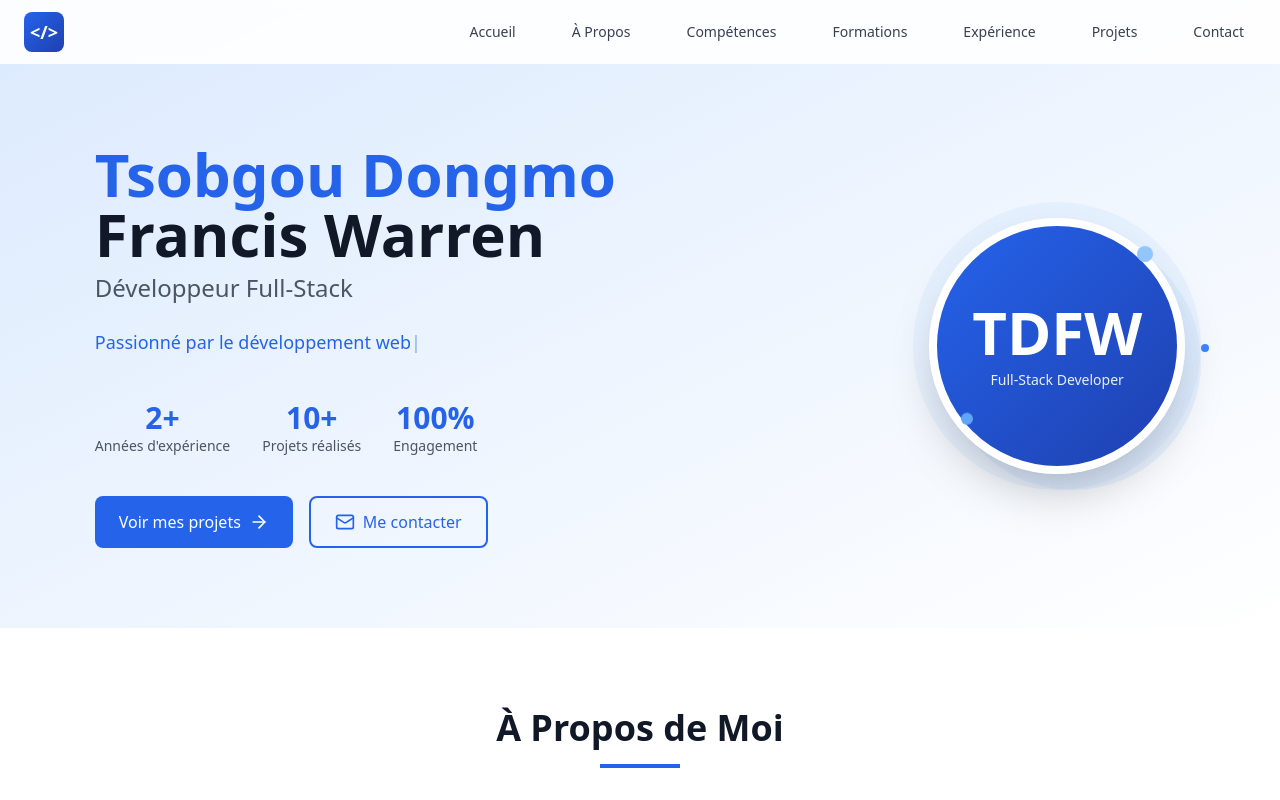
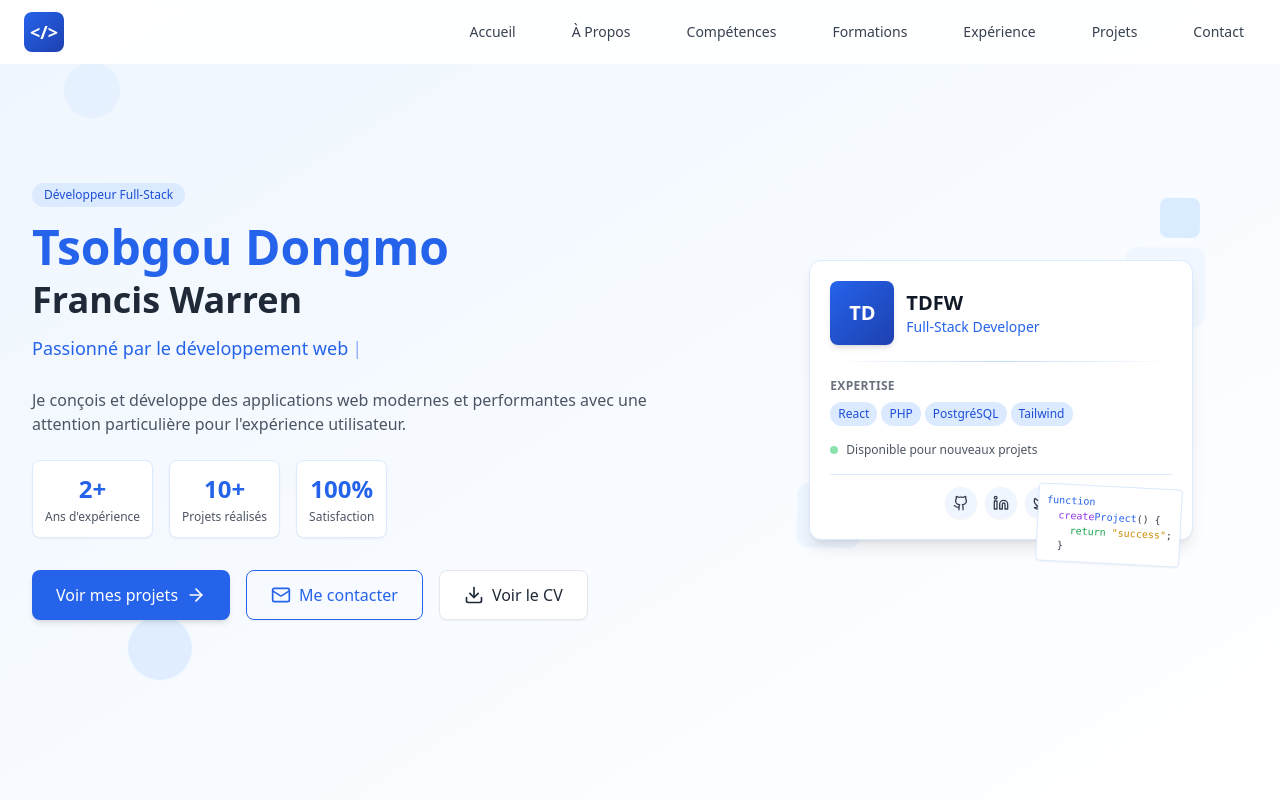
Before and after one commit to TheOne-cmyk/TDF-Portfolio, a React (Vite) app: page / in a window 1280 px wide. Shown: the top 800 px of the page. Built offline with nearby package versions, Linux system fonts and the light colour scheme.

Commit message:
modification du hero section

```diff
--- a/src/components/Hero.tsx
+++ b/src/components/Hero.tsx
@@ -1,6 +1,5 @@
-
 import React from 'react';
-import { ArrowRight, Download, Mail } from 'lucide-react';
+import { ArrowRight, Download, Mail, Linkedin, Github, Twitter } from 'lucide-react';
 import { useTypingEffect } from '../hooks/useTypingEffect';
 
 const Hero = () => {
@@ -11,90 +10,150 @@ const Hero = () => {
   ], 100, 2000);
 
   return (
-    <section id="accueil" className="min-h-screen lg:min-h-[50vh] flex items-center pt-16 bg-gradient-to-br from-blue-100 to-white">
-      <div className="max-w-7xl mx-auto px-4 sm:px-6 lg:px-8 py-20">
-        <div className="grid grid-cols-1 lg:grid-cols-2 gap-12 items-center">
-          {/* Contenu à gauche */}
-          <div className="animate-on-scroll opacity-0">
-            <div className="space-y-6">
-              <div className="space-y-2">
-                <h1 className="text-4xl md:text-5xl lg:text-6xl font-bold text-gray-900 leading-tight">
-                  <span className="text-blue-600">Tsobgou Dongmo</span>
-                  <br />
-                  Francis Warren
+    <section id="accueil" className="min-h-screen flex items-center justify-center relative overflow-hidden bg-gradient-to-br from-blue-50 to-white py-4 lg:py-8">
+      {/* Éléments décoratifs flottants - version plus subtile */}
+      <div className="absolute top-10 left-5 lg:top-16 lg:left-16 w-14 h-14 bg-blue-200 rounded-full opacity-20 animate-float"></div>
+      <div className="absolute top-1/4 right-8 lg:right-20 w-10 h-10 bg-blue-300 rounded-lg opacity-30 animate-float" style={{ animationDelay: '2s' }}></div>
+      <div className="absolute bottom-20 left-16 lg:bottom-28 lg:left-32 w-16 h-16 bg-blue-400 rounded-full opacity-15 animate-float" style={{ animationDelay: '4s' }}></div>
+
+      <div className="max-w-7xl mx-auto px-4 sm:px-6 lg:px-8 relative z-10 w-full mt-10 lg:mt-0">
+        <div className="flex flex-col lg:flex-row items-center gap-6 lg:gap-8 xl:gap-12">
+          {/* Contenu principal - Prend plus d'espace sur desktop */}
+          <div className="w-full lg:w-7/12 xl:w-8/12 text-center lg:text-left">
+            <div className="mb-4 lg:mb-6">
+              <div className="inline-block px-3 py-1 bg-blue-100 text-blue-700 rounded-full text-xs font-medium mb-3 lg:mb-4">
+                Développeur Full-Stack
+              </div>
+
+              <h1 className="text-3xl md:text-4xl lg:text-5xl xl:text-6xl font-bold text-gray-900 mb-2 lg:mb-3">
+                <span className="text-blue-600 block">Tsobgou Dongmo</span>
+                <span className="text-gray-800 text-2xl md:text-3xl lg:text-4xl xl:text-5xl">Francis Warren</span>
               </h1>
-                <div className="text-xl md:text-2xl text-gray-600 font-medium">
-                  Développeur Full-Stack
+
+              {/* Effet de typing */}
+              <div className="h-7 lg:h-8 mb-4 lg:mb-6 flex justify-center lg:justify-start">
+                <p className="text-base lg:text-lg text-blue-600 font-medium inline-flex items-center">
+                  {typingText}
+                  <span className="animate-pulse ml-1">|</span>
+                </p>
+              </div>
+
+              {/* Description concise */}
+              <p className="text-gray-600 text-sm lg:text-base max-w-2xl mx-auto lg:mx-0 mb-4 lg:mb-6">
+                Je conçois et développe des applications web modernes et performantes
+                avec une attention particulière pour l'expérience utilisateur.
+              </p>
+            </div>
+
+            {/* Statistiques modernes - alignées horizontalement */}
+            <div className="flex justify-center lg:justify-start gap-3 lg:gap-4 mb-6 lg:mb-8">
+              <div className="bg-white p-2 lg:p-3 rounded-lg shadow-sm border border-blue-100 flex flex-col items-center min-w-[80px] lg:min-w-[90px]">
+                <div className="text-xl lg:text-2xl font-bold text-blue-600 mb-1">2+</div>
+                <div className="text-xs text-gray-600">Ans d'expérience</div>
+              </div>
+              <div className="bg-white p-2 lg:p-3 rounded-lg shadow-sm border border-blue-100 flex flex-col items-center min-w-[80px] lg:min-w-[90px]">
+                <div className="text-xl lg:text-2xl font-bold text-blue-600 mb-1">10+</div>
+                <div className="text-xs text-gray-600">Projets réalisés</div>
+              </div>
+              <div className="bg-white p-2 lg:p-3 rounded-lg shadow-sm border border-blue-100 flex flex-col items-center min-w-[80px] lg:min-w-[90px]">
+                <div className="text-xl lg:text-2xl font-bold text-blue-600 mb-1">100%</div>
+                <div className="text-xs text-gray-600">Satisfaction</div>
               </div>
             </div>
 
-              {/* Effet de typing */}
-              <div className="h-8">
-                <p className="text-lg text-blue-600 font-medium">
-                  {typingText}
-                  <span className="animate-pulse">|</span>
-                </p>
-              </div>
-
-              {/* Statistiques */}
-              <div className="flex flex-wrap gap-8 py-4">
-                <div className="text-center">
-                  <div className="text-3xl font-bold text-blue-600">2+</div>
-                  <div className="text-sm text-gray-600">Années d'expérience</div>
-                </div>
-                <div className="text-center">
-                  <div className="text-3xl font-bold text-blue-600">10+</div>
-                  <div className="text-sm text-gray-600">Projets réalisés</div>
-                </div>
-                <div className="text-center">
-                  <div className="text-3xl font-bold text-blue-600">100%</div>
-                  <div className="text-sm text-gray-600">Engagement</div>
-                </div>
-              </div>
-
-              {/* CTA Buttons */}
-              <div className="flex flex-col lg:flex-row gap-4">
+            {/* Boutons d'action */}
+            <div className="flex flex-row sm:flex-row gap-4 justify-center lg:justify-start">
               <a
                 href="#projets"
-                  className="inline-flex items-center px-6 py-3 bg-blue-600 text-white font-medium rounded-lg hover:bg-blue-700 transition-colors duration-200 group"
+                className="inline-flex items-center justify-center px-6 py-3 bg-blue-600 text-white font-medium rounded-lg hover:bg-blue-700 transition-all duration-200 group shadow-md hover:shadow-lg"
               >
                 Voir mes projets
                 <ArrowRight className="ml-2 w-5 h-5 group-hover:translate-x-1 transition-transform duration-200" />
               </a>
               <a
                 href="#contact"
-                  className="inline-flex items-center px-6 py-3 border-2 border-blue-600 text-blue-600 font-medium rounded-lg hover:bg-blue-600 hover:text-white transition-colors duration-200"
+                className="inline-flex items-center justify-center px-6 py-3 border border-blue-600 text-blue-600 font-medium rounded-lg hover:bg-blue-600 hover:text-white transition-all duration-200 shadow-sm hover:shadow-md"
               >
                 <Mail className="mr-2 w-5 h-5" />
                 Me contacter
               </a>
+              <a
+                href="/cv.pdf"
+                className="inline-flex items-center justify-center px-6 py-3 bg-white text-gray-800 font-medium rounded-lg hover:bg-gray-50 transition-all duration-200 border border-gray-200 shadow-sm hover:shadow-md"
+                target="_blank"
+                rel="noopener noreferrer"
+              >
+                <Download className="mr-2 w-5 h-5" />
+                Voir le CV
+              </a>
+            </div>
+          </div>
+
+          {/* Section visuelle moderne - Prend moins d'espace sur desktop */}
+          <div className="w-full lg:w-5/12 xl:w-4/12 flex justify-center relative mt-4 lg:mt-0">
+            <div className="relative w-full max-w-xs lg:max-w-sm">
+              {/* Carte principale avec effet 3D */}
+              <div className="bg-white rounded-xl p-5 shadow-lg border border-blue-100 transform transition-all duration-500 hover:shadow-md z-20 relative">
+                <div className="flex items-center mb-4">
+                  <div className="w-14 h-14 lg:w-16 lg:h-16 bg-gradient-to-br from-blue-600 to-blue-800 rounded-lg flex items-center justify-center shadow-md">
+                    <span className="text-lg lg:text-xl font-bold text-white">TD</span>
+                  </div>
+                  <div className="ml-3">
+                    <h2 className="text-lg lg:text-xl font-bold text-gray-900">TDFW</h2>
+                    <p className="text-blue-600 text-xs lg:text-sm">Full-Stack Developer</p>
+                  </div>
+                </div>
+
+                <div className="h-px bg-gradient-to-r from-transparent via-blue-200 to-transparent my-4"></div>
+
+                <div className="mb-4">
+                  <h3 className="text-xs font-semibold text-gray-500 mb-2 uppercase tracking-wide">Expertise</h3>
+                  <div className="flex flex-wrap gap-1">
+                    <span className="px-2 py-1 bg-blue-100 text-blue-700 text-xs font-medium rounded-full">React</span>
+                    <span className="px-2 py-1 bg-blue-100 text-blue-700 text-xs font-medium rounded-full">PHP</span>
+                    <span className="px-2 py-1 bg-blue-100 text-blue-700 text-xs font-medium rounded-full">PostgréSQL</span>
+                    <span className="px-2 py-1 bg-blue-100 text-blue-700 text-xs font-medium rounded-full">Tailwind</span>
+                  </div>
+                </div>
+
+                <div className="flex items-center mb-4">
+                  <div className="w-2 h-2 lg:w-2 lg:h-2 bg-green-500 rounded-full mr-2 animate-pulse"></div>
+                  <p className="text-xs text-gray-600">Disponible pour nouveaux projets</p>
+                </div>
+
+                {/* Icônes des réseaux sociaux en bas de la carte */}
+                <div className="flex justify-center gap-2 pt-3 border-t border-blue-100">
+                  <a href="#" className="w-8 h-8 rounded-full bg-blue-50 flex items-center justify-center shadow-sm hover:shadow-md transition-all duration-300 hover:bg-blue-100 group">
+                    <Github className="w-3 h-3 lg:w-4 lg:h-4 text-gray-700 group-hover:text-blue-600" />
+                  </a>
+                  <a href="#" className="w-8 h-8 rounded-full bg-blue-50 flex items-center justify-center shadow-sm hover:shadow-md transition-all duration-300 hover:bg-blue-100 group">
+                    <Linkedin className="w-3 h-3 lg:w-4 lg:h-4 text-gray-700 group-hover:text-blue-600" />
+                  </a>
+                  <a href="#" className="w-8 h-8 rounded-full bg-blue-50 flex items-center justify-center shadow-sm hover:shadow-md transition-all duration-300 hover:bg-blue-100 group">
+                    <Twitter className="w-3 h-3 lg:w-4 lg:h-4 text-gray-700 group-hover:text-blue-600" />
+                  </a>
+                </div>
+              </div>
+
+              {/* Éléments flottants décoratifs */}
+              <div className="absolute -top-3 -right-3 w-20 h-20 bg-blue-100 rounded-xl opacity-30 z-10 animate-float" style={{ animationDelay: '1.5s' }}></div>
+              <div className="absolute -bottom-3 -left-3 w-16 h-16 bg-blue-200 rounded-xl opacity-20 z-10 animate-float" style={{ animationDelay: '2.5s' }}></div>
+
+              {/* Code flottant décoratif */}
+              <div className="absolute -bottom-5 right-2 lg:-bottom-6 lg:right-3 bg-white p-1 lg:p-2 rounded border border-blue-100 transform rotate-3 z-30 shadow-sm">
+                <div className="text-[10px] text-gray-700 font-mono">
+                  <div className="text-blue-600">function</div>
+                  <div className="ml-3"><span className="text-purple-600">create</span><span className="text-blue-600">Project</span>() {'{'}</div>
+                  <div className="ml-6"><span className="text-green-600">return</span> <span className="text-yellow-600">"success"</span>;</div>
+                  <div className="ml-3">{'}'}</div>
+                </div>
+              </div>
+            </div>
           </div>
         </div>
       </div>
 
-          {/* Cercle élégant à droite */}
-          <div className=" flex justify-center lg:justify-end animate-on-scroll opacity-0">
-            <div className="relative">
-              {/* Cercles décoratifs en arrière-plan */}
-              <div className="absolute -top-4 -left-4 w-72 h-72 bg-blue-100 rounded-full opacity-20 animate-pulse"></div>
-              <div className="absolute -bottom-4 -right-4 w-64 h-64 bg-blue-200 rounded-full opacity-30"></div>
 
-              {/* Cercle principal */}
-              <div className="relative w-64 h-64 bg-gradient-to-br from-blue-600 to-blue-800 rounded-full flex items-center justify-center shadow-2xl border-8 border-white">
-                <div className="text-center">
-                  <div className="text-6xl font-bold text-white mb-2">TDFW</div>
-                  <div className="text-white/90 text-sm font-medium">Full-Stack Developer</div>
-                </div>
-              </div>
-
-              {/* Points décoratifs */}
-              <div className="absolute top-8 right-8 w-4 h-4 bg-blue-300 rounded-full animate-bounce"></div>
-              <div className="absolute bottom-12 left-8 w-3 h-3 bg-blue-400 rounded-full animate-bounce" style={{ animationDelay: '0.5s' }}></div>
-              <div className="absolute top-1/2 -right-6 w-2 h-2 bg-blue-500 rounded-full animate-bounce" style={{ animationDelay: '1s' }}></div>
-            </div>
-          </div>
-        </div>
-      </div>
     </section>
   );
 };
--- a/src/index.css
+++ b/src/index.css
@@ -19,8 +19,24 @@ html {
   }
 }
 
+@keyframes float {
+  0% {
+    transform: translateY(0px) rotate(0deg);
+  }
+  50% {
+    transform: translateY(-8px) rotate(2deg);
+  }
+  100% {
+    transform: translateY(0px) rotate(0deg);
+  }
+}
+
 .animate-fadeInUp {
   animation: fadeInUp 0.6s ease-out forwards;
+}
+
+.animate-float {
+  animation: float 6s ease-in-out infinite;
 }
 
 /* Ensure animations don't run on page load */
```
Also changed, not shown: package.json (+5 -2 lines), public/README.md (added), 2 other files (tests, documents, lock files or other folders). Lines whose indentation alone changed are shown as unchanged.
